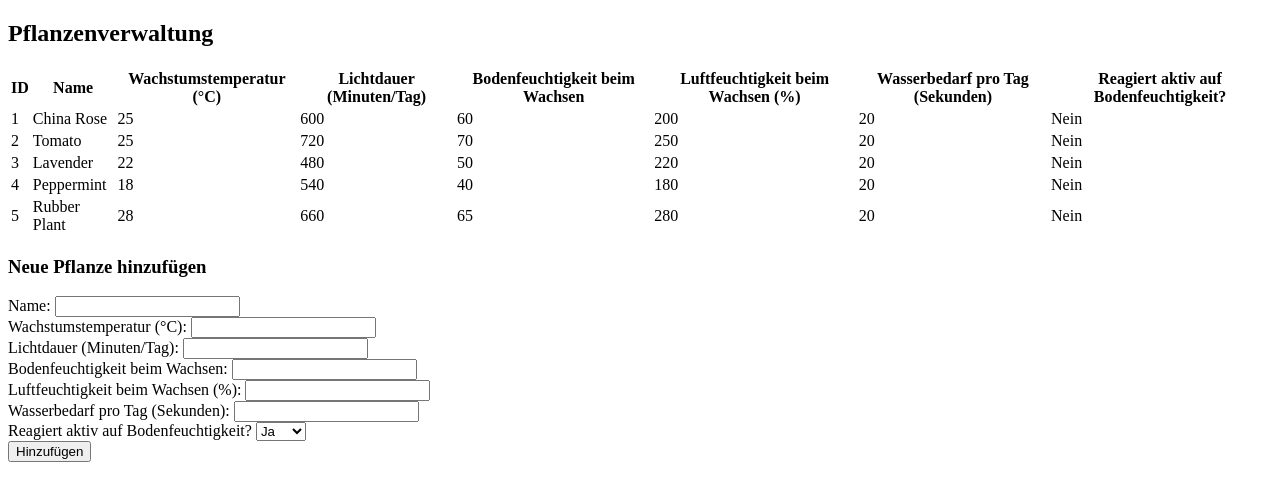
After one commit to jankln/AutoGrowing, a PHP site: page /insert.php in a window 1280 px wide. The commit adds this page. Shown: the top 501 px of the page. Run offline with PHP 8.4, Linux system fonts and the light colour scheme; data comes from the database, SQL or seed files in the repository; both versions use the stored data as it was after the commit.

Commit message:
added insert plant button, output table

```diff
--- a/index.php
+++ b/index.php
@@ -23,7 +23,7 @@
             <li><a href="#plot4">Bodenfeuchtigkeit</a></li>
         </ul>
         <hr class="sidebar-divider"> <!-- Horizontale Abtrennungslinie -->
-
+        <button id="insertPlant" name="insertPlant" onclick="weiterleitenInsertPlant()">Pflanze hinzufügen</button>
         <div id="dropdown-container">
         <form method="POST" action="<?php echo htmlspecialchars($_SERVER["PHP_SELF"]); ?>">
             <select id="plant-dropdown" name="plant-dropdown">
@@ -37,7 +37,6 @@
                     $db = new SQLite3($databaseFile);
 
                     // Erfolgreiche Verbindung
-                    echo "Verbindung zur SQLite-Datenbank erfolgreich hergestellt.";
                 } catch (Exception $e) {
                     // Fehler beim Verbindungsaufbau
                     echo "Fehler beim Verbindungsaufbau zur SQLite-Datenbank: " . $e->getMessage();
@@ -259,7 +258,7 @@
 
     Plotly.newPlot('plot4', data, layout);
 </script>
-
+<script src="script.js"></script>
 
 
 
--- /dev/null
+++ b/insert.php
@@ -0,0 +1,76 @@
+<!DOCTYPE html>
+<html lang="en">
+<head>
+<meta charset="UTF-8">
+<meta name="viewport" content="width=device-width, initial-scale=1.0">
+<title>Pflanzenverwaltung</title>
+</head>
+<body>
+
+<h2>Pflanzenverwaltung</h2>
+
+<table>
+    <tr>
+        <th>ID</th>
+        <th>Name</th>
+        <th>Wachstumstemperatur (°C)</th>
+        <th>Lichtdauer (Minuten/Tag)</th>
+        <th>Bodenfeuchtigkeit beim Wachsen</th>
+        <th>Luftfeuchtigkeit beim Wachsen (%)</th>
+        <th>Wasserbedarf pro Tag (Sekunden)</th>
+        <th>Reagiert aktiv auf Bodenfeuchtigkeit?</th>
+    </tr>
+    <?php
+     $databaseFile = 'AutoGrowing.db';
+
+     try {
+         // Verbindung zur SQLite-Datenbank herstellen
+         $db = new SQLite3($databaseFile);
+
+
+     } catch (Exception $e) {
+         // Fehler beim Verbindungsaufbau
+         echo "Fehler beim Verbindungsaufbau zur SQLite-Datenbank: " . $e->getMessage();
+     }
+    // Abfrage zum Abrufen der Pflanzendaten
+    $stmt = $db->query('SELECT * FROM Plant');
+
+    // Datensätze anzeigen
+    while ($row = $stmt->fetchArray(SQLITE3_ASSOC)) {        echo "<tr>";
+        echo "<td>".$row['plantID']."</td>";
+        echo "<td>".$row['commonName']."</td>";
+        echo "<td>".$row['growingTemperature']."</td>";
+        echo "<td>".$row['lightDurationInMinutesPerDay']."</td>";
+        echo "<td>".$row['growingSoilMoisture']."</td>";
+        echo "<td>".$row['growingAirHumidity']."</td>";
+        echo "<td>".$row['waterRequirementPerDay']."</td>";
+        echo "<td>".($row['actOnSoilMoisture'] ? 'Ja' : 'Nein')."</td>";
+        echo "</tr>";
+    }
+    ?>
+</table>
+
+<h3>Neue Pflanze hinzufügen</h3>
+<form method="POST" action="<?php echo htmlspecialchars($_SERVER["PHP_SELF"]); ?>">
+<label for="commonName">Name:</label>
+    <input type="text" name="commonName" required><br>
+    <label for="growingTemperature">Wachstumstemperatur (°C):</label>
+    <input type="number" name="growingTemperature" required><br>
+    <label for="lightDuration">Lichtdauer (Minuten/Tag):</label>
+    <input type="number" name="lightDuration" required><br>
+    <label for="growingSoilMoisture">Bodenfeuchtigkeit beim Wachsen:</label>
+    <input type="number" name="growingSoilMoisture" required><br>
+    <label for="growingAirHumidity">Luftfeuchtigkeit beim Wachsen (%):</label>
+    <input type="number" name="growingAirHumidity" required><br>
+    <label for="waterRequirement">Wasserbedarf pro Tag (Sekunden):</label>
+    <input type="number" name="waterRequirement" required><br>
+    <label for="actOnSoilMoisture">Reagiert aktiv auf Bodenfeuchtigkeit?</label>
+    <select name="actOnSoilMoisture" required>
+        <option value="1">Ja</option>
+        <option value="0">Nein</option>
+    </select><br>
+    <input type="submit" value="Hinzufügen">
+</form>
+
+</body>
+</html>
--- /dev/null
+++ b/script.js
@@ -0,0 +1,3 @@
+function weiterleitenInsertPlant() {
+    window.location.href = 'insert.php';
+}
```
Also changed, not shown: AutoGrowing.db.
